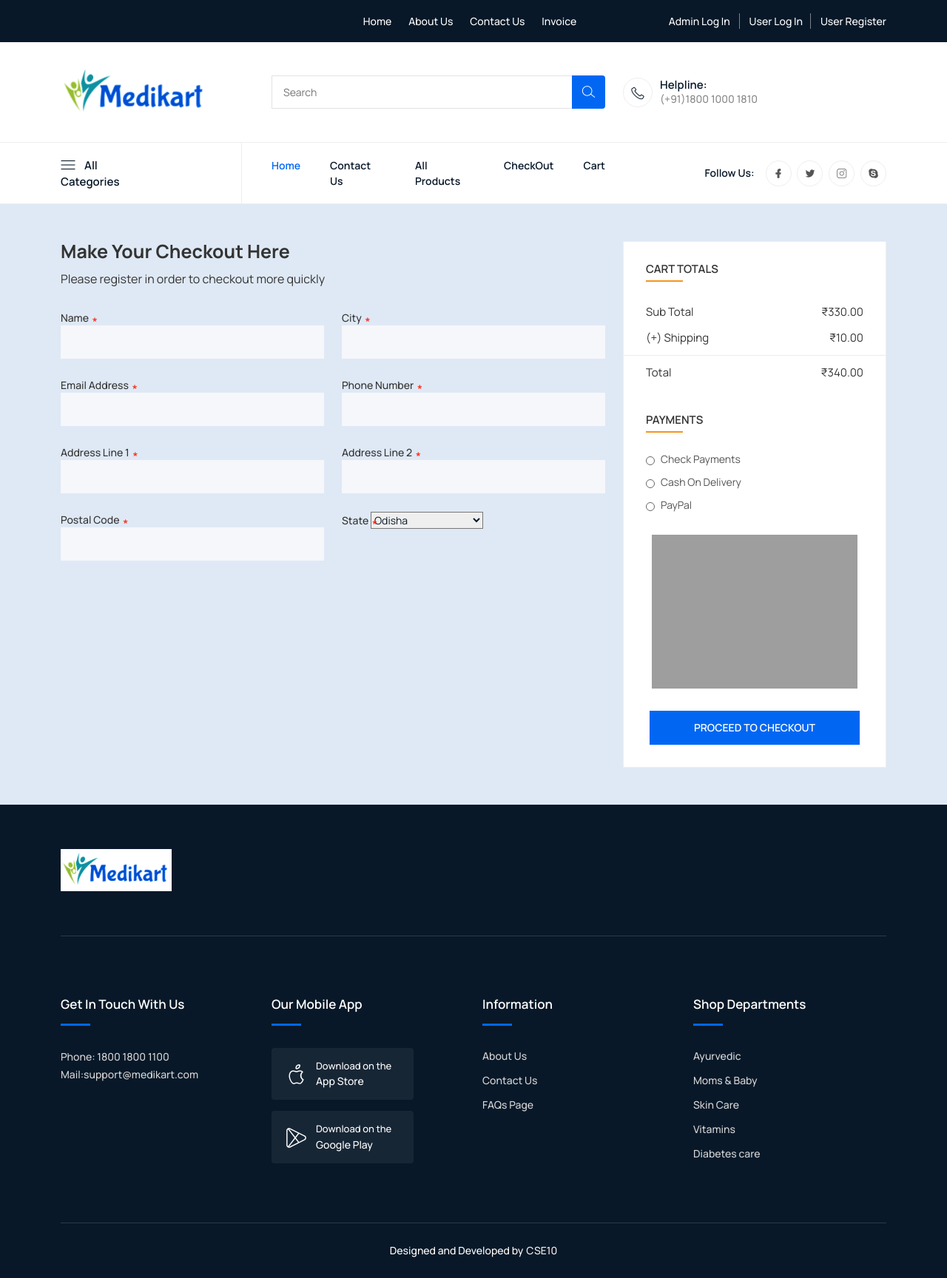
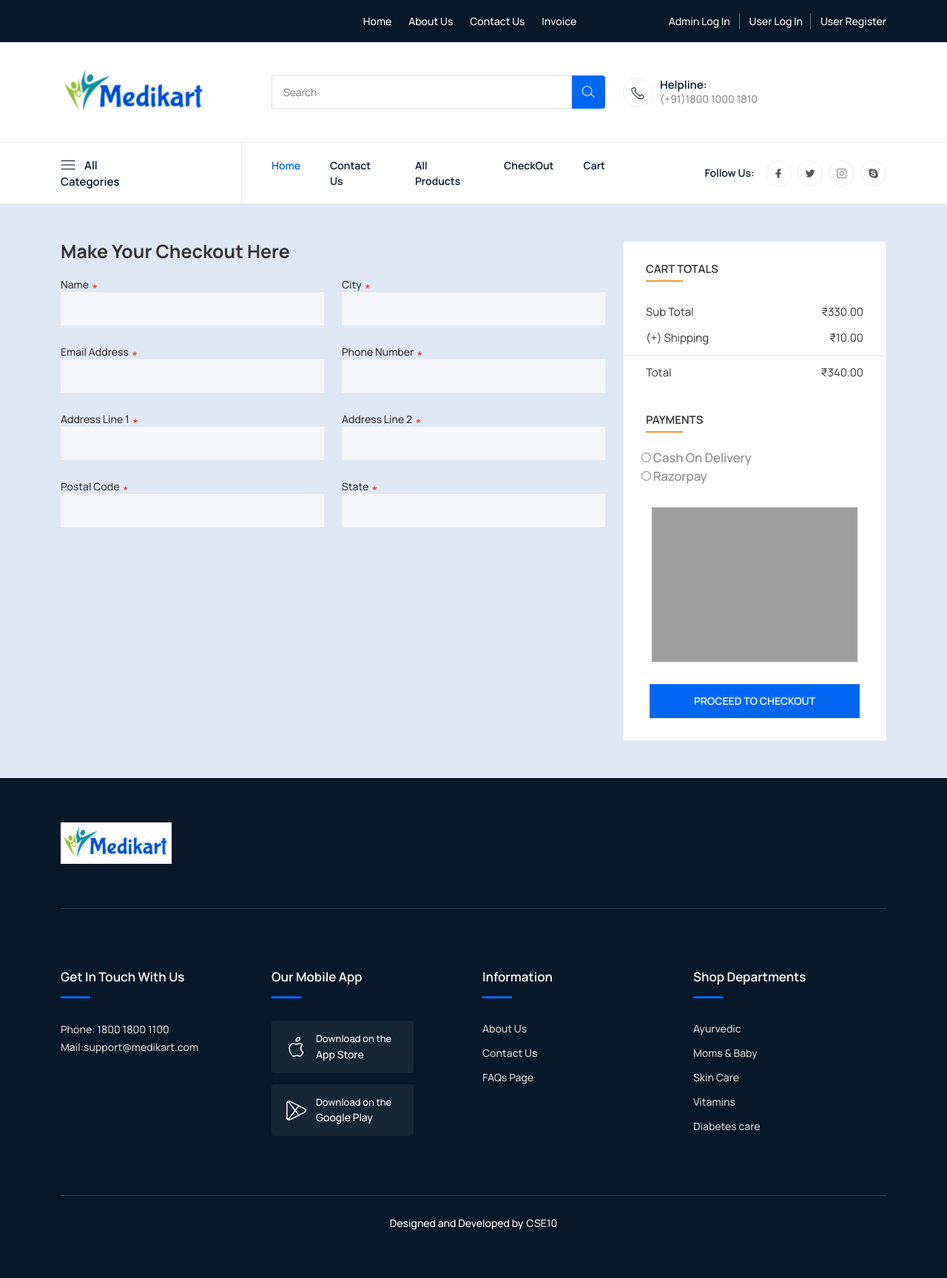
Before and after one commit to Asutosh-mishraa/E-Pharmacy-website, a Django app: page /product/checkout/ in a window 1280 px wide. Shown: the whole page at 74% size. After the commit the page ends 1663 px from the top, so only its background shows below. Run offline with Django 4.2, Linux system fonts and the light colour scheme; some libraries are stand-ins or nearby versions; grey boxes are pictures that could not be loaded.

Commit message:
checkout changes

```diff
--- a/pharmacy/static/css/style.css
+++ b/pharmacy/static/css/style.css
@@ -1,5 +1,19 @@
 /*======================================
 ========================================*/
+
+.labelForm{
+	font-size: 1.2em;
+  }
+
+  input[type=radio]:checked ~ .check::before{
+	background: black;
+  }
+
+  input[type=radio]:checked ~ label{
+	color: black;
+  }
+
+  /*  */
 .color-plate {
 	position: fixed;
 	display: block;
--- a/pharmacy/templates/products/checkout.html
+++ b/pharmacy/templates/products/checkout.html
@@ -9,13 +9,15 @@
 
 <section class="shop checkout section">
     <div class="container">
-        <div class="row">
-            <div class="col-lg-8 col-12 bg-card" >
+        <form class="form" method="post" action="#">
+            <div class="row">
+
+                <div class="col-lg-8 col-12 bg-card" >
                 <div class="checkout-form">
                     <h2>Make Your Checkout Here</h2>
-                    <p>Please register in order to checkout more quickly</p>
+                    <br>
                     <!-- Form -->
-                    <form class="form" method="post" action="#">
+
                         <div class="row">
                             <div class="col-lg-6 col-md-6 col-12">
                                 <div class="form-group">
@@ -38,7 +40,7 @@
                             <div class="col-lg-6 col-md-6 col-12">
                                 <div class="form-group">
                                     <label>Phone Number<span>*</span></label>
-                                    <input type="number" name="number" placeholder="" required="required">
+                                    <input type="tel" name="number" maxlength="10" placeholder="" required="required">
                                 </div>
                             </div>
 
@@ -63,29 +65,13 @@
                             <div class="col-lg-6 col-md-6 col-12">
                                 <div class="form-group">
                                     <label>State<span>*</span></label>
-                                    <select name="company_name" id="company">
-                                        <option value="company" selected="selected">Odisha</option>
-                                        <option>Arunanchal Pradesh</option>
-                                        <option>Madhya Pradesh</option>
-                                        <option>Maharashtra</option>
-                                        <option>Bihar</option>
-                                        <option>Jharkhand</option>
-                                        <option>Kerala</option>
-                                    </select>
+                                    <input type="text" name="state" placeholder="" required="required">
                                 </div>
                             </div>
-                            <!-- <div class="col-12">
-                                <div class="form-group create-account">
-                                    <input id="cbox" type="checkbox">
-                                    <label>Create an account?</label>
-                                </div>
-                            </div> -->
                         </div>
-                    </form>
-                    <!--/ End Form -->
                 </div>
-            </div>
-            <div class="col-lg-4 col-12">
+                </div>
+                <div class="col-lg-4 col-12">
                 <div class="order-details">
                     <!-- Order Widget -->
                     <div class="single-widget">
@@ -98,23 +84,30 @@
                             </ul>
                         </div>
                     </div>
-                    <!--/ End Order Widget -->
-                    <!-- Order Widget -->
                     <div class="single-widget">
                         <h2>Payments</h2>
-                        <div class="content">
-                            <div class="checkbox">
-                                <label class="checkbox-inline" for="1"><input name="updates" id="1" type="checkbox"> Check Payments</label>
-                                <label class="checkbox-inline" for="2"><input name="news" id="2" type="checkbox"> Cash On Delivery</label>
-                                <label class="checkbox-inline" for="3"><input name="news" id="3" type="checkbox"> PayPal</label>
-                            </div>
+                        <br>
+                        <div class="container">
+                            <ul>
+                                <li>
+                                    <input type="radio" id="f-option" name="selector">
+                                    <label class="labelForm" for="f-option">Cash On Delivery</label>
+                                    <div class="check"></div>
+                                </li>
+
+                                <li>
+                                    <input type="radio" id="s-option" name="selector">
+                                    <label class="labelForm" for="s-option">Razorpay</label>
+                                    <div class="check"><div class="inside"></div></div>
+                                </li>
+                            </ul>
                         </div>
                     </div>
                     <!--/ End Order Widget -->
                     <!-- Payment Method Widget -->
                     <div class="single-widget payement">
                         <div class="content">
-                            <img src="images/payment-method.png" alt="#">
+                            <img src="{% static 'images/logo/payment-method.png' %}" alt="Logo">
                         </div>
                     </div>
                     <!--/ End Payment Method Widget -->
@@ -128,8 +121,10 @@
                     </div>
                     <!--/ End Button Widget -->
                 </div>
+
             </div>
-        </div>
+        </form>
+
     </div>
 </section>
 <!--/ End Checkout -->
```
Also changed, not shown: pharmacy/db.sqlite3.
